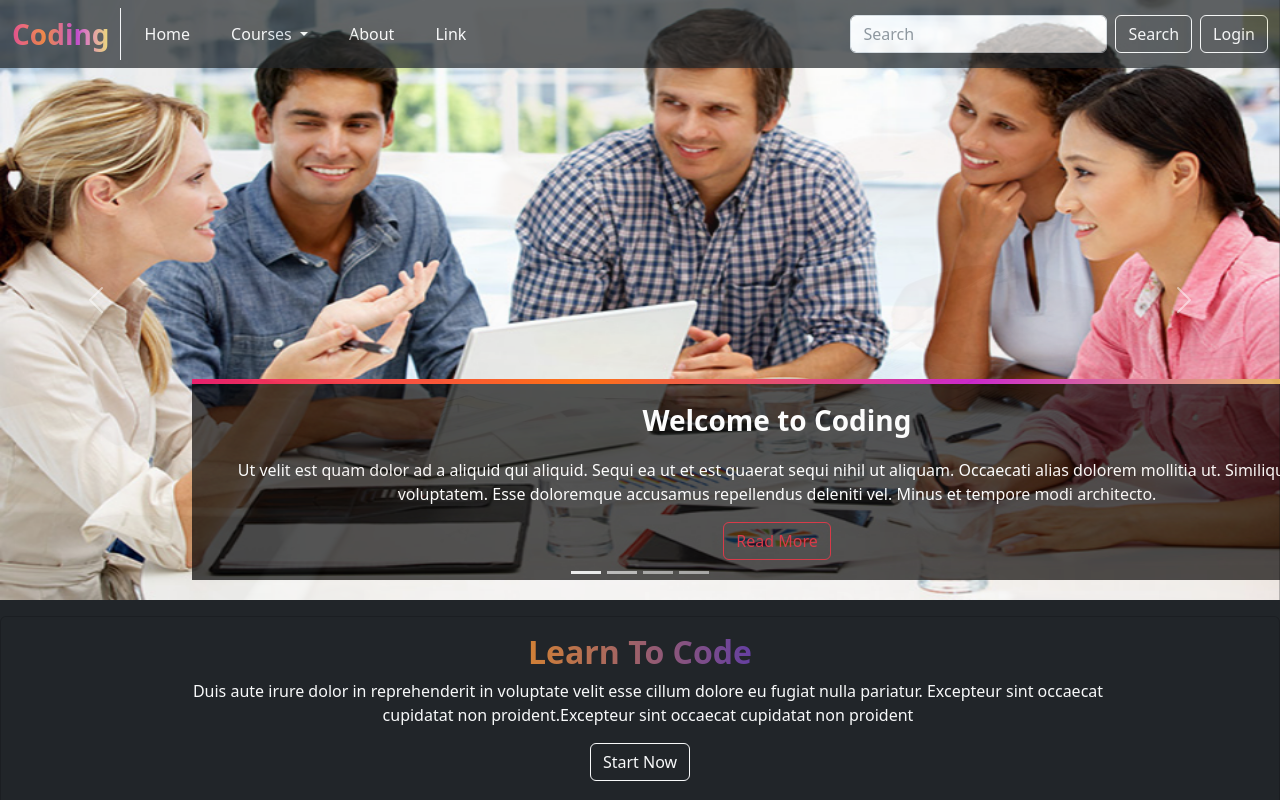
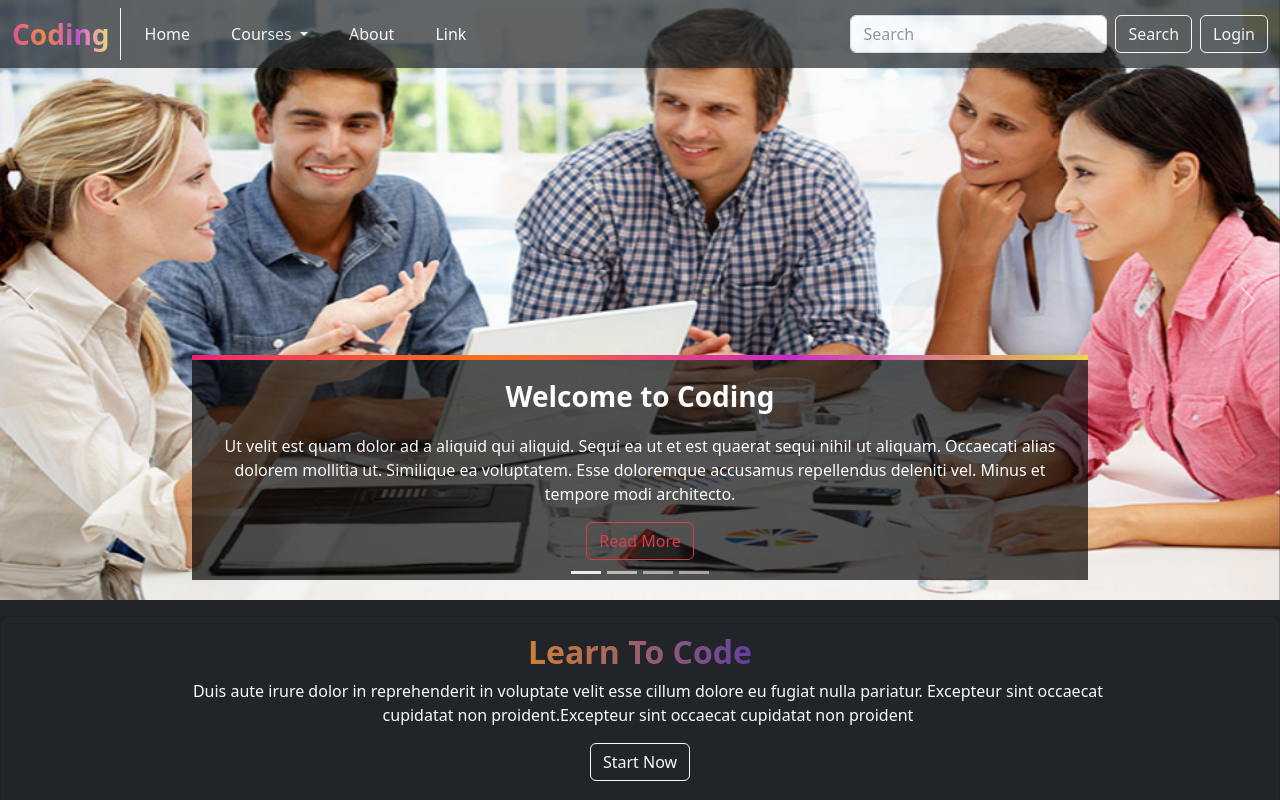
Before and after one commit to AmanyFekry/bootstrap-template, a plain HTML site: page index.html in a window 1280 px wide. Shown: the top 800 px of the page. Drawn offline with nearby package versions, Linux system fonts and the light colour scheme; a script that the page names is missing.

Commit message:
third edition

```diff
--- a/css/style.css
+++ b/css/style.css
@@ -131,39 +131,40 @@ main{
     -webkit-animation-fill-mode: both;
     animation-fill-mode: both;
   }
-/* small screen */
-@media (min-width:768px){
-    .carousel-inner,
-    .carousel-caption,
-    .container {
-        width: 750px;
+  @media (min-width: 1024px) {
+    #carouselExampleCaptions .carousel-content {
+      width: 60%;
     }
-}
-/* medium screen */
-@media (min-width:992px){
-    .carousel-inner,
-    .carousel-caption,
-    .container{
-        width: 970px;
+
+    #carouselExampleCaptions .carousel-control-prev,
+    #carouselExampleCaptions .carousel-control-next {
+      width: 5%;
     }
-}
-/* large screen */
-@media (min-width:1200px){
-    .carousel-inner,
-    .carousel-caption,
-    .container{
-        width: 1170px;
+  }
+
+  @media (max-width: 992px) {
+    #carouselExampleCaptions .carousel-container {
+      top: 58px;
     }
-}
+
+    #carouselExampleCaptions .carousel-content h2 {
+      margin-bottom: 15px;
+      font-size: 22px;
+    }
+
+    #carouselExampleCaptions .carousel-content p {
+      font-size: 15px;
+    }
+  }
+
+  @media (max-height: 500px) {
+    #carouselExampleCaptions {
+      height: 120vh;
+    }
+  }
 
 
 
-
-@keyframes load{
-    from {
-      width: 0%
-    }
-}
 
 
 .accordion-item:hover .accordion-button {
```
